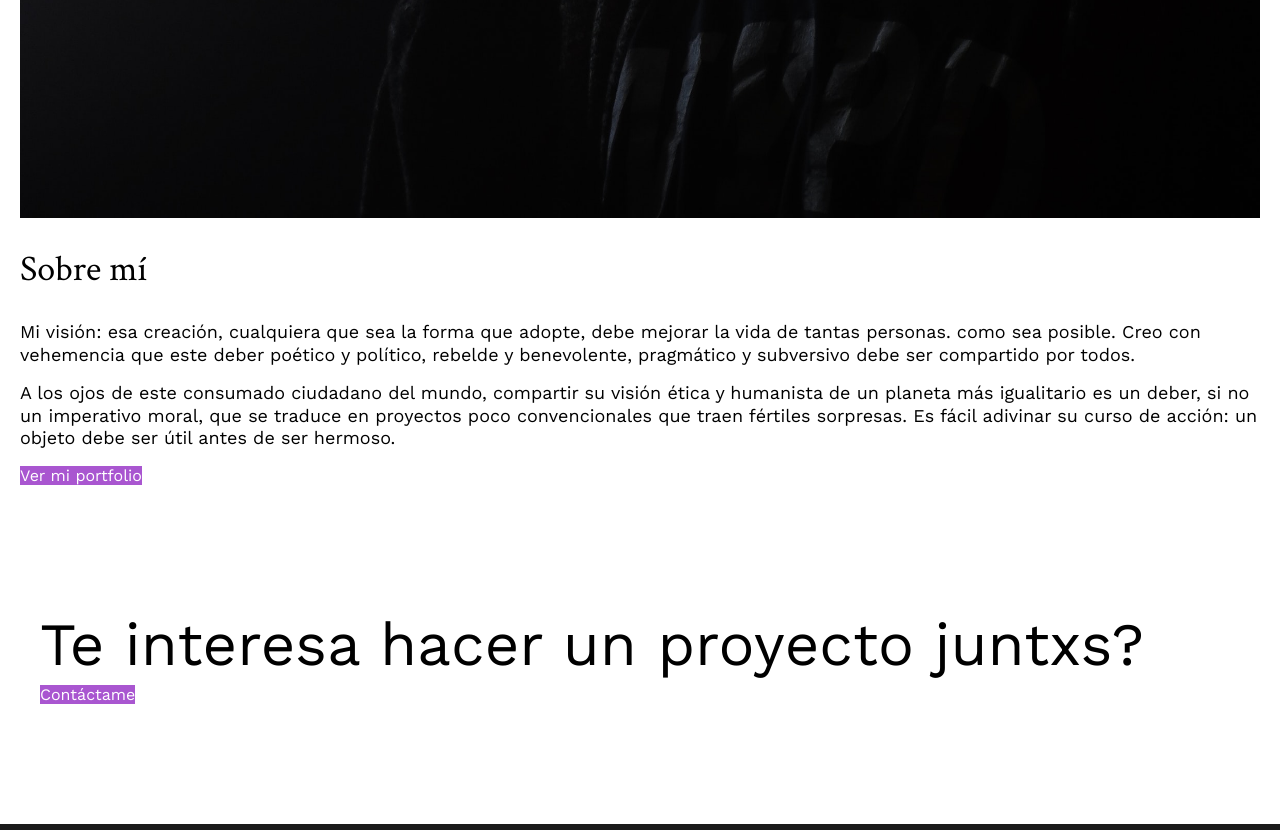
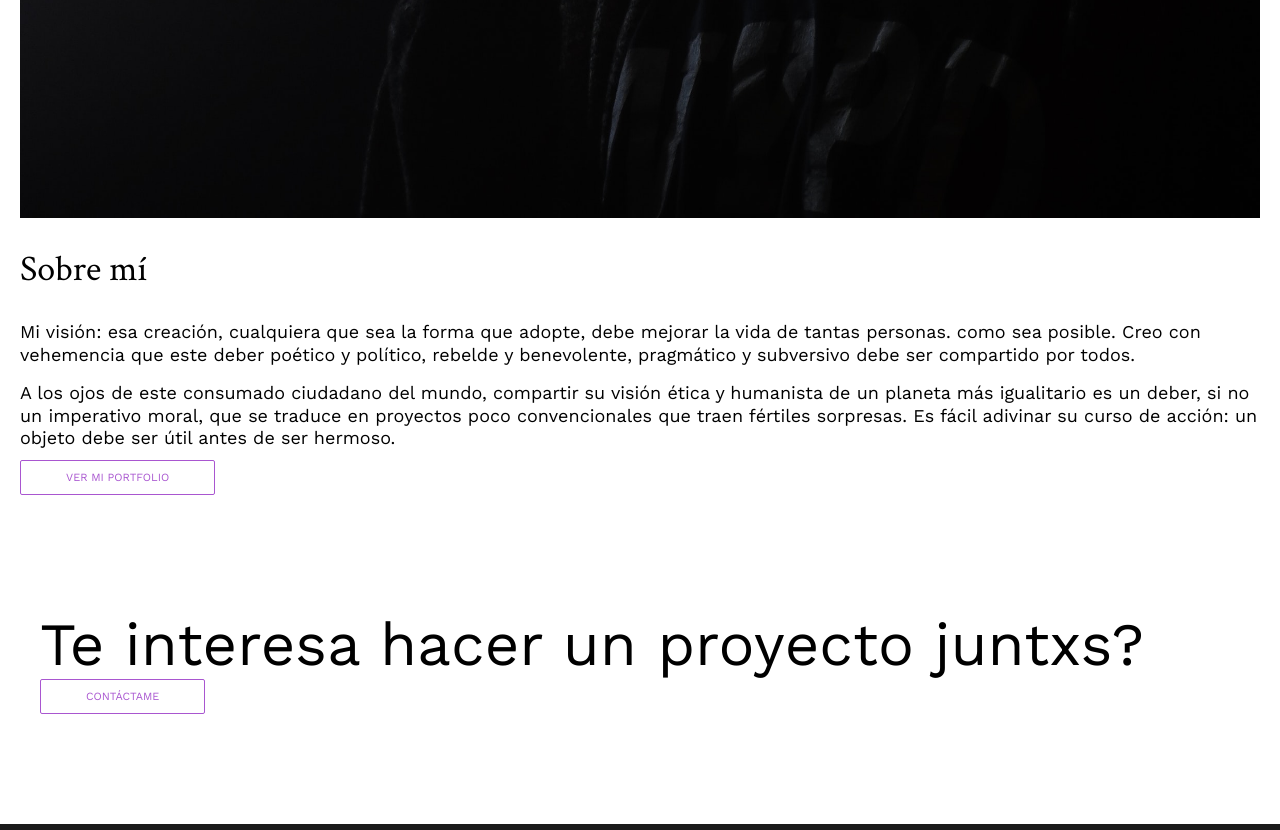
Before and after one commit to sjacaspuig/r-frontend, a Next.js app: page / in a window 1280 px wide. Shown: the part 2762-3592 px from the top of the page. Built offline with nearby package versions, Linux system fonts and the light colour scheme.

Commit message:
Añadir estilos del botón, tiene dos tipologías: normal (relleno) y hollow (solo borde). Debería poder funcionar con cualquier elemento HTML.

```diff
--- a/styles/buttons.scss
+++ b/styles/buttons.scss
@@ -3,8 +3,15 @@
 .button {
   background: $primary;
   color: $light;
+  border: 1px solid $primary;
+  border-radius: 2px;
+  padding: 10px 45px;
+  font-size: 11px;
+  text-transform: uppercase;
+  line-height: 13px;
 
   &--hollow {
-
+    background: $light;
+    color: $primary;
   }
 }
```
Also changed, not shown: 1 other file (tests, documents, lock files or other folders).
